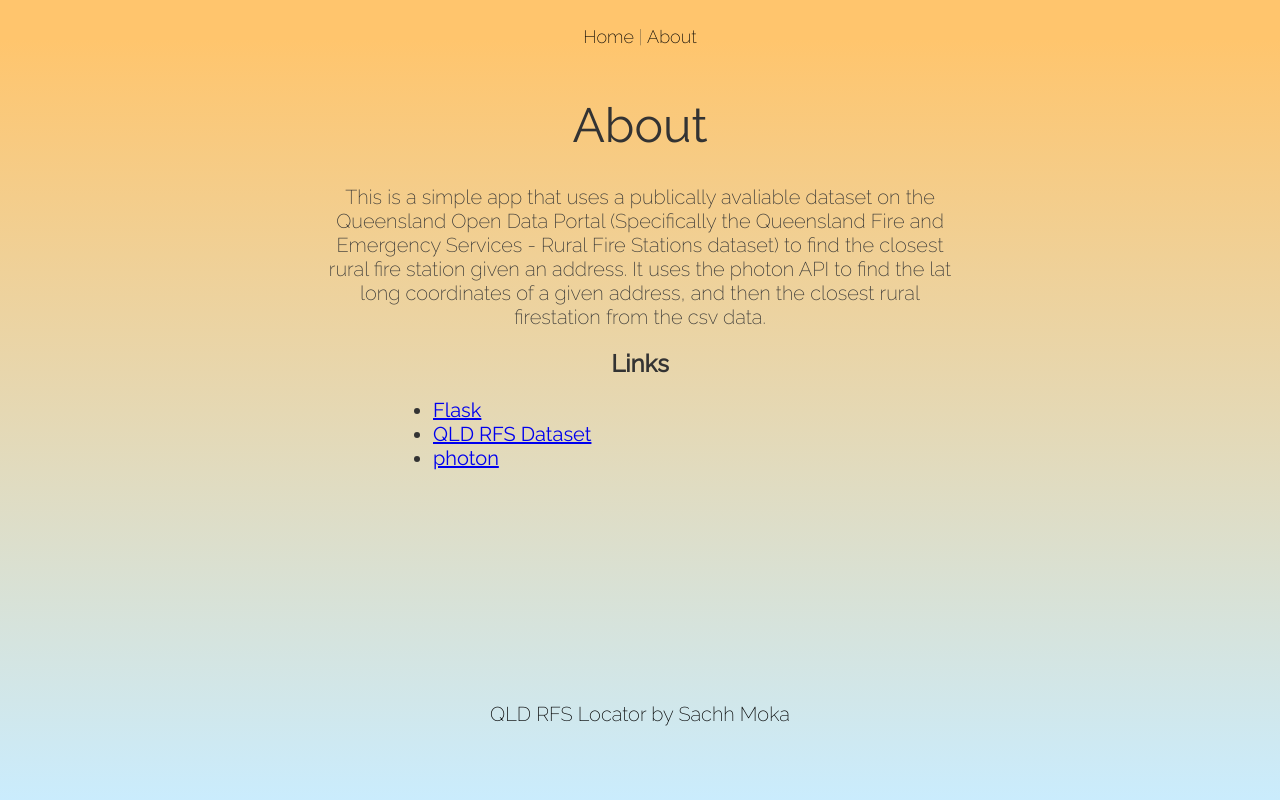
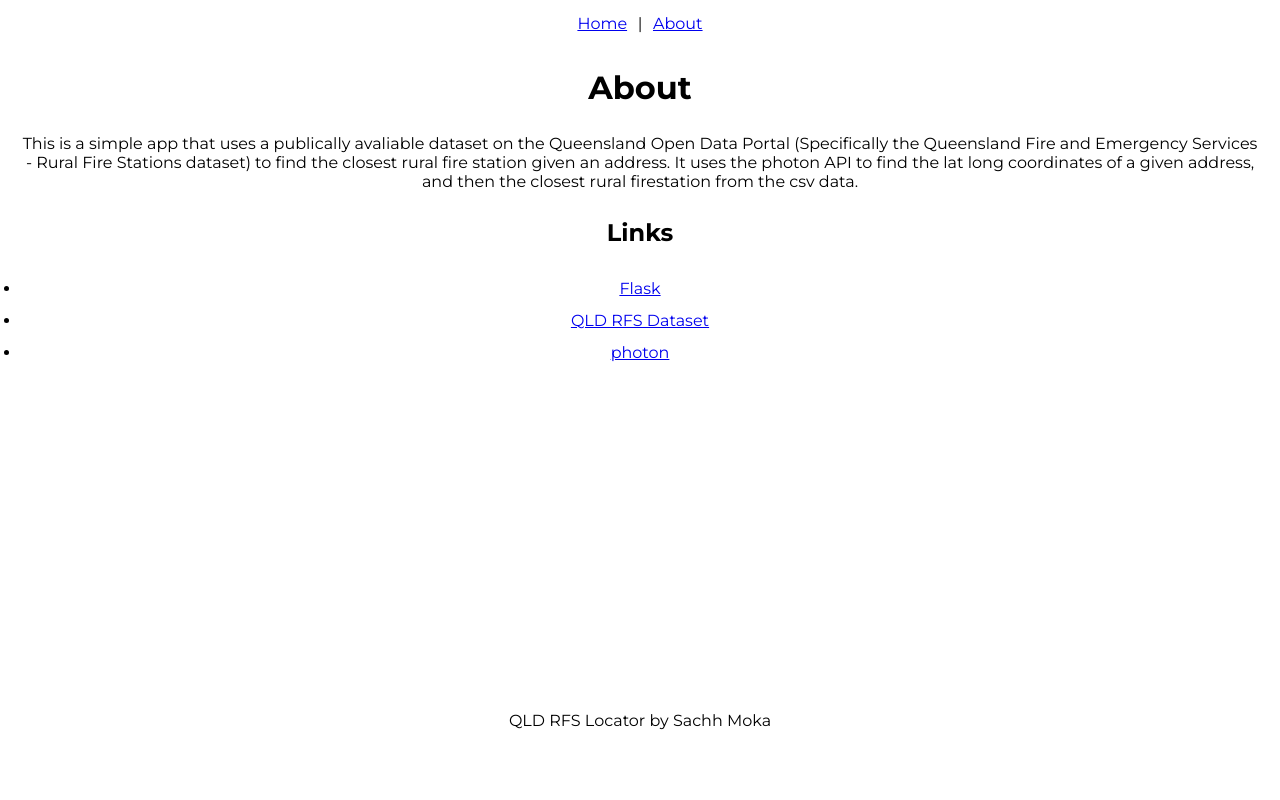
Before and after one commit to sachhm/qld-rfs-locator, a Python web app: template templates/about.html in a window 1280 px wide. Run offline with Jinja, Linux system fonts and the light colour scheme; the template is opened without the code that fills it, so the values that code supplies are empty.

Commit message:
Refactor CSS, update site layout

```diff
--- a/app.py
+++ b/app.py
@@ -2,7 +2,7 @@ from flask import Flask
 from flask import render_template, url_for, request
 import qld_rfs
 
-app = Flask(__name__)
+app = Flask(__name__, static_url_path='/static/')
 
 @app.route('/')
 def home():
--- a/static/styles.css
+++ b/static/styles.css
@@ -1,101 +1,28 @@
-/* styles.css */
+html, body, h1, h2{
+    padding: 0;
+    text-align: center;
 
-/* Shared styles for HTML and fonts */
-html, h1, h2, p, #nav, #footer{
-    font-family: 'Raleway', sans-serif;
+    font-family: "Montserrat", sans-serif;
+    font-optical-sizing: auto;
+    font-style: normal;
 }
 
-/* Background color and common styles for HTML */
-html {
-    height: 100%;
-    background: linear-gradient(0deg, #caecfd, #ffc56d 95%) no-repeat;
-    background-size: cover;
-    color: #333; /* Adjust text color for better readability on light backgrounds */
+* {
+    padding: 0.4em;
 }
 
-/* Common styles for text */
-h1 {
-
-    font-weight: 400;
-    font-size: 48px; /* Slightly reduce the font size for a more balanced look */
+form{
+    margin: 2em 20%;
+    padding: 1em;
 }
 
-h2 {
-    font-weight: bold;
-    font-size: 24px;
-}
 
-p, #nav a {
-    font-weight: 200;
-    font-size: 16px; /* Adjust font size for better readability */
-}
-
-/* Media queries for adjusting font size on different screens */
-@media (max-width: 600px) {
-    p, #nav a {
-        font-size: 16px;
-    }
-}
-
-@media (min-width: 601px) and (max-width: 900px) {
-    p, #nav a {
-        font-size: 18px;
-    }
-}
-
-@media (min-width: 901px) {
-    p, #nav a {
-        font-size: 20px;
-    }
-}
-
-/* Styles for ul in #content */
-#content ul {
-    text-align: left;
-    padding-left: 5.25em;
-}
-
-/* Common styles for #nav and #footer */
-#nav, #footer {
-    font-weight: 100;
-    font-size: 18px; /* Slightly increase font size for better visibility */
-    padding-top: 1em;
-    padding-bottom: 1em;
+#footer {
     text-align: center;
-}
-
-/* Styles for #nav links */
-#nav a {
-    text-decoration: none;
-    color: #000000; /* Adjust link color for better contrast on light backgrounds */
-    font-size: 18px;
-}
-
-#nav a:hover {
-    color: #ffffff; /* Darken the hover color for subtle interaction */
-}
-
-/* Styles for #content */
-#content {
-    text-align: center;
-    font-size: 20px; /* Slightly increase font size for main content */
-    margin: 0 16em; /* Use shorthand for margin */
-
-}
-
-/* Styles for #footer */
-#footer {
-    color: #000000; /* Adjust footer text color for better contrast */
-    text-align: center;
-    margin: 2em 20%; /* Adjust relative margin for better spacing */
+    margin: 2em 20%;
     position: absolute;
     bottom: 0;
     left: 0;
     right: 0;
     padding: 1em;
 }
-
-/* Common styles for #content, #nav, and #footer */
-#content, #nav, #footer {
-    border-radius: 5px;
-}
--- a/templates/layout.html
+++ b/templates/layout.html
@@ -5,7 +5,7 @@
     <meta charset="UTF-8">
     <link rel="preconnect" href="https://fonts.googleapis.com">
     <link rel="preconnect" href="https://fonts.gstatic.com" crossorigin>
-    <link href="https://fonts.googleapis.com/css2?family=Raleway:wght@100;200;300;400&display=swap" rel="stylesheet">
+    <link href="https://fonts.googleapis.com/css2?family=Montserrat:ital,wght@0,100..900;1,100..900&display=swap" rel="stylesheet">
     <link rel="stylesheet" href="{{ url_for('static', filename='styles.css') }}">
     <title>QLD RFS Locator - {% block title %}Layout{% endblock %}</title>
     {% endblock %}
```
Also changed, not shown: templates/home.html (+4 -3 lines), 1 other file.
